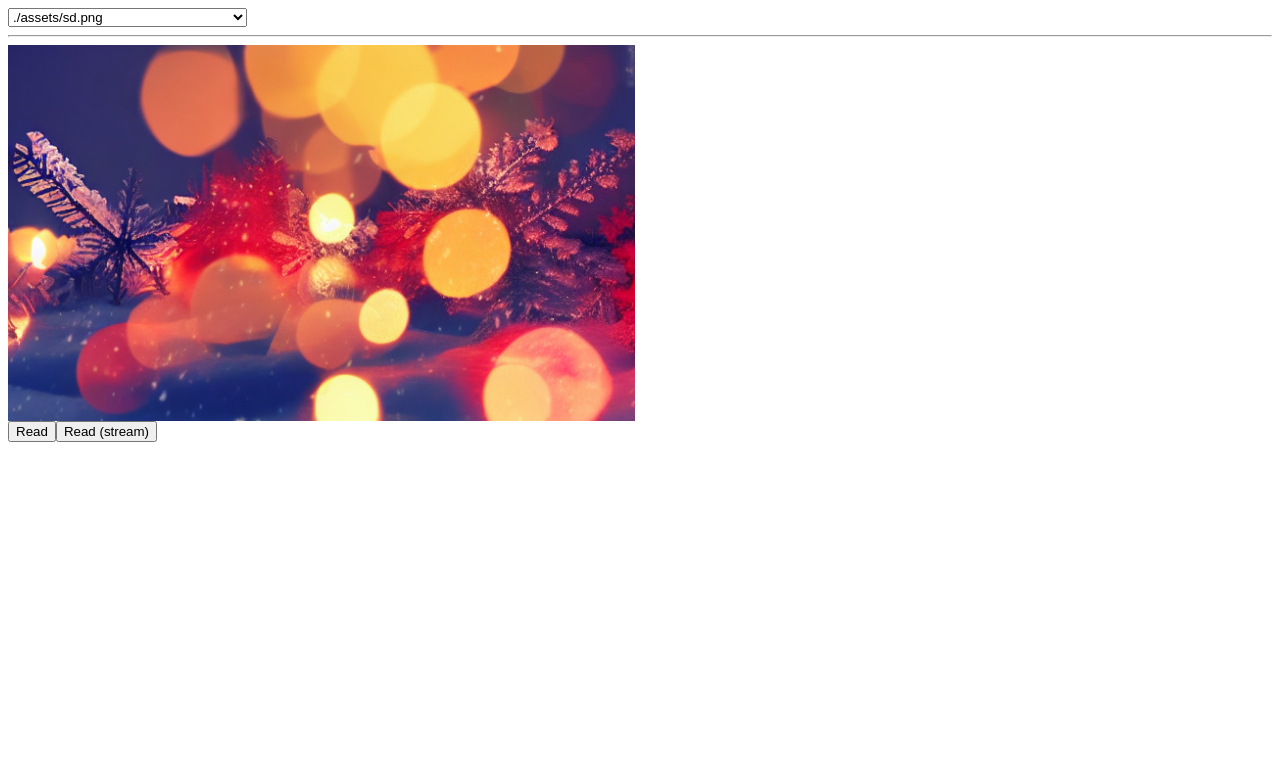
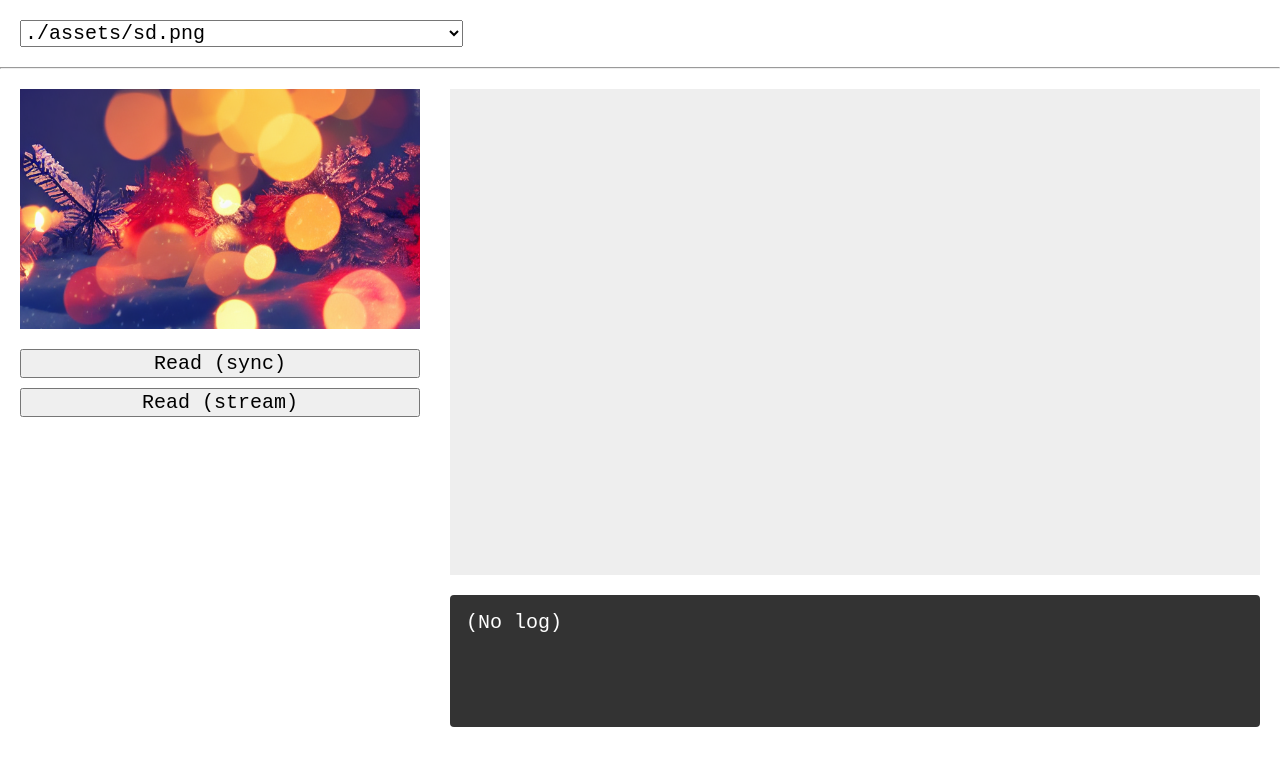
Before and after one commit to jinjor/learn-png, a React (Vite) app: page / in a window 1280 px wide. Shown: the top 766 px of the page. Built offline with nearby package versions, Linux system fonts and the light colour scheme.

Commit message:
style viewer

```diff
--- a/src/app/app.tsx
+++ b/src/app/app.tsx
@@ -1,4 +1,4 @@
-import React from "react";
+import React, { useCallback } from "react";
 import { parse } from "../lib/sync";
 import { requestPixelStream } from "../lib/stream";
 
@@ -25,40 +25,98 @@ export const App = () => {
 };
 
 const Item = ({ imagePath }: { imagePath: string }) => {
-  const canvasRef = React.useRef<HTMLCanvasElement>(null);
+  const canvasContainerRef = React.useRef<HTMLDivElement>(null);
+  const [log, setLog] = React.useState<string[]>([]);
+
+  const reset = () => {
+    setLog([]);
+    const container = canvasContainerRef.current!;
+    container.innerHTML = "";
+    return container;
+  };
+
+  const appendLog = useCallback((s: string) => {
+    setLog((prev) => [...prev, s]);
+  }, []);
 
   const handleClickRead = async () => {
-    const canvas = canvasRef.current!;
+    const container = reset();
     const src = imagePath + "?" + Date.now();
     const start = Date.now();
-    await fetchAndDrawSync(src, canvas);
+    await fetchAndDrawSync(src, container, appendLog);
     console.log("time1:", Date.now() - start);
   };
+
   const handleClickReadStream = async () => {
-    const canvas = canvasRef.current!;
+    const container = reset();
     const src = imagePath + "?" + Date.now();
     const start = Date.now();
-    await fetchAndDrawStream(src, canvas);
+    await fetchAndDrawStream(src, container, appendLog);
     console.log("time2:", Date.now() - start);
   };
+
   return (
-    <>
-      <div style={{ display: "flex", gap: 10, width: "100%" }}>
-        <img src={imagePath} style={{ width: "0%", flexGrow: 1 }} />
-        <canvas ref={canvasRef} style={{ width: "0%", flexGrow: 1 }}></canvas>
+    <div style={{ display: "flex", gap: 30 }}>
+      <div style={{ width: 400, flexShrink: 0 }}>
+        <img src={imagePath} style={{ width: "100%" }} />
+        <ul
+          style={{
+            display: "flex",
+            flexDirection: "column",
+            gap: "10px",
+            marginTop: 20,
+          }}
+        >
+          <li>
+            <button onClick={handleClickRead}>Read (sync)</button>
+          </li>
+          <li>
+            <button onClick={handleClickReadStream}>Read (stream)</button>
+          </li>
+        </ul>
       </div>
-      <button onClick={handleClickRead}>Read</button>
-      <button onClick={handleClickReadStream}>Read (stream)</button>
-    </>
+      <div style={{ flexGrow: 1 }}>
+        <div style={{ position: "relative", marginBottom: 20 }}>
+          <img
+            src={imagePath}
+            style={{ width: "100%", visibility: "hidden" }}
+          />
+          <div
+            style={{
+              position: "absolute",
+              top: 0,
+              bottom: 0,
+              width: "100%",
+              backgroundColor: "#eee",
+            }}
+            ref={canvasContainerRef}
+          ></div>
+        </div>
+        <pre>{log.length ? log.join("\n") : "(No log)"}</pre>
+      </div>
+    </div>
   );
 };
 
-const fetchAndDrawSync = async (src: string, canvas: HTMLCanvasElement) => {
+const createNewCanvas = (container: HTMLDivElement) => {
+  const canvas = document.createElement("canvas");
+  canvas.style.width = "100%";
+  container.appendChild(canvas);
+  return canvas;
+};
+
+const fetchAndDrawSync = async (
+  src: string,
+  container: HTMLDivElement,
+  log: (s: string) => void
+) => {
+  log("started");
   const res = await fetch(src);
   const binary = await res.arrayBuffer();
   const { pixels } = await parse(binary);
   const width = pixels[0].length;
   const height = pixels.length;
+  const canvas = createNewCanvas(container);
   canvas.width = width;
   canvas.height = height;
   const ctx = canvas.getContext("2d")!;
@@ -71,11 +129,18 @@ const fetchAndDrawSync = async (src: string, canvas: HTMLCanvasElement) => {
       ctx.fillRect(x, y, 1, 1);
     }
   }
+  log("done");
 };
 
-const fetchAndDrawStream = async (src: string, canvas: HTMLCanvasElement) => {
+const fetchAndDrawStream = async (
+  src: string,
+  container: HTMLDivElement,
+  log: (s: string) => void
+) => {
+  log("started");
   const res = await fetch(src);
   const { head, body } = await requestPixelStream(bufferStream(res.body!));
+  const canvas = createNewCanvas(container);
   canvas.width = head.width;
   canvas.height = head.height;
   const ctx = canvas.getContext("2d")!;
@@ -85,6 +150,7 @@ const fetchAndDrawStream = async (src: string, canvas: HTMLCanvasElement) => {
       ctx.fillRect(x, y, interpolation?.spanX ?? 1, interpolation?.spanY ?? 1);
     }
   }
+  log("done");
 };
 async function* bufferStream(stream: ReadableStream<Uint8Array>) {
   // const reader = new ReadableStream<Uint8Array>(
--- a/src/index.tsx
+++ b/src/index.tsx
@@ -1,6 +1,7 @@
 import React from "react";
 import { createRoot } from "react-dom/client";
 import { App } from "./app/app";
+import "./style.css";
 
 const root = createRoot(document.getElementById("root"));
 root.render(<App />);
--- /dev/null
+++ b/src/style.css
@@ -0,0 +1,39 @@
+body {
+  margin: 0;
+  padding: 20px;
+  font-size: 20px;
+  font-family: monospace;
+  color: #333;
+}
+hr {
+  margin: 20px -20px;
+}
+
+ul {
+  padding: 0;
+  margin: 0;
+}
+li {
+  list-style-type: none;
+}
+button {
+  display: block;
+  width: 100%;
+}
+input,
+button,
+select {
+  font-size: inherit;
+  font-family: inherit;
+}
+pre {
+  margin: 0;
+  padding: 1rem;
+  border-radius: 4px;
+  background-color: #333;
+  color: #fff;
+  min-height: 100px;
+}
+canvas {
+  user-select: none;
+}
```
